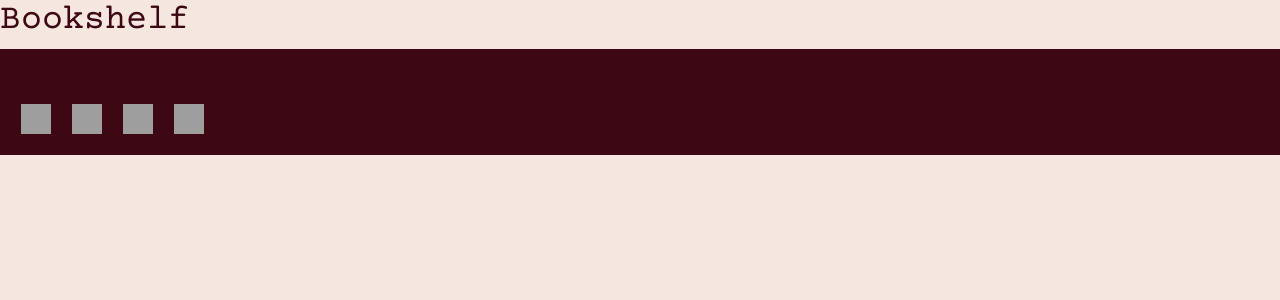
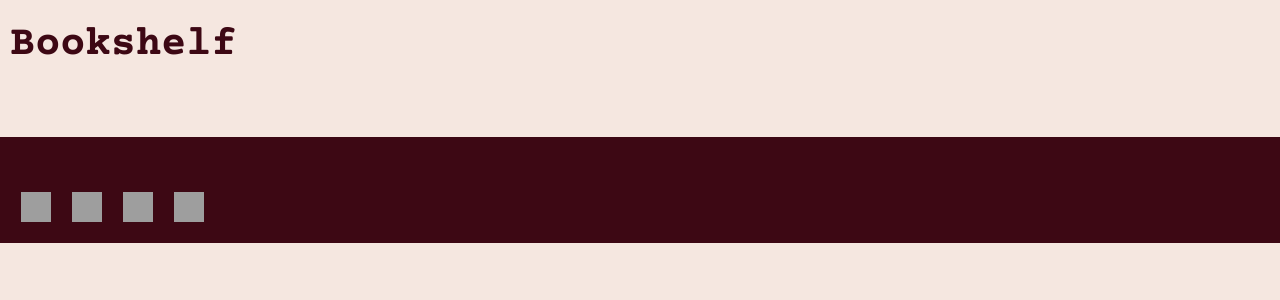
Before and after one commit to rhiannonmcn/the-book-nook, a Django app: page /bookshelf/ in a window 1280 px wide. Shown: the part 49-349 px from the top of the page. Run offline with Django 4.2, Linux system fonts and the light colour scheme; data that the repository does not hold is empty; grey boxes are pictures that could not be loaded.

Commit message:
Fix height on cards in bookshelf.html and styles.css

```diff
--- a/book/templates/book/bookshelf.html
+++ b/book/templates/book/bookshelf.html
@@ -1,17 +1,16 @@
 {% extends "base.html" %} {% load static %} {% block content %}
 <section id="bookshelf">
-  <h1>Bookshelf</h1>
+  <h1 class="page-title">Bookshelf</h1>
+
   <div>
-    <div class="container-fluid">
+    <div class="book-listing-container container-fluid">
       <div class="row">
         <!-- Book Entries -->
         <div class="col-12">
-          <div class="row">
-
+          <div class="book-row row">
             {% for book in book_list %}
-            <div class="col-4 col-sm-4 col-md-4">
-
-              <div class="card book-listing mb-4">
+            <div class="col-4 col-sm-4 col-md-4 col-lg-2">
+              <div class="card book-listing">
                 <div class="card-body book-listing-body">
                   <a href="#" class="books-link">
                     {% if "placeholder" in book.book_image.url %}
@@ -35,11 +34,10 @@
                   </a>
                 </div>
               </div>
-
             </div>
             {% if forloop.counter|divisibleby:6 %}
           </div>
-          <div class="row">{% endif %} {% endfor %}</div>
+          <div class="book-row row">{% endif %} {% endfor %}</div>
         </div>
       </div>
       {% if is_paginated %}
@@ -59,7 +57,6 @@
               NEXT &raquo;</a
             >
           </li>
-
           {% endif %}
         </ul>
       </nav>
--- a/static/css/styles.css
+++ b/static/css/styles.css
@@ -18,12 +18,18 @@
     box-sizing: border-box;
   }
 
+  body {
+    background-color: var(--linen);
+  }
+
+  .page-title{
+    font-size:3rem;
+    font-weight: 700;
+    padding: 20px 10px;
+  }
+
   a{
     text-decoration: none;
-  }
-
-  body {
-    background-color: var(--linen);
   }
 
 /* Styles for mobile first */
@@ -64,6 +70,10 @@
 
 /* Bookshelf Styles */
 
+.book-row{
+    padding: 20px 0;
+}
+
 .book-listing-body{
     padding:0px;
 }
@@ -75,9 +85,3 @@
 .book-listing-text{
     display:none;
 }
-
-.card-img-top {
-    width: 100%;
-    height: 160px;
-    object-fit: cover;
-}
```
